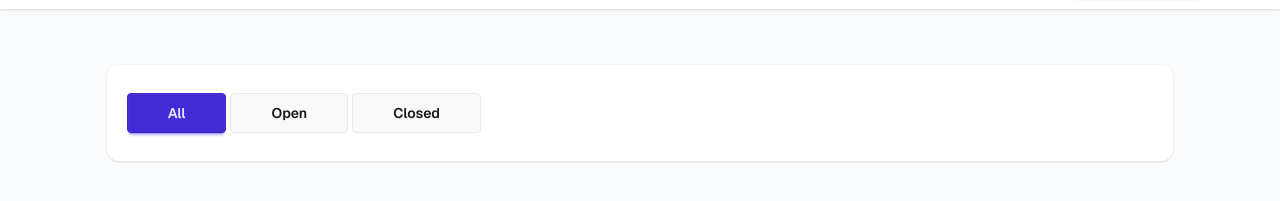
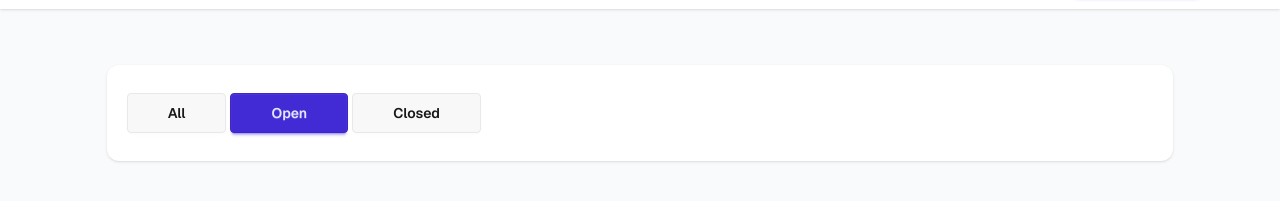
Before and after one commit to fahadbinferdous/A05, a plain HTML site: page home.html in a window 1280 px wide. Both pictures are taken after a click on the button "Open". Shown: the part 55-256 px from the top of the page. Drawn offline with nearby package versions, Linux system fonts and the light colour scheme.

Commit message:
fifth commit-filter buttons section completed

```diff
--- a/home.html
+++ b/home.html
@@ -41,9 +41,9 @@
     </header>
     <main class="w-5/6 mx-auto my-14">
         <Section class="bg-white px-5 py-7 shadow-sm rounded-xl">
-            <button class="btn btn-primary px-10">All</button>
-            <button class="btn px-10">Open</button>
-            <button class="btn px-10">Closed</button>
+            <button onclick="activeBtn('all-Btn')" id="all-Btn" class="btn btn-primary px-10">All</button>
+            <button onclick="activeBtn('open-Btn')" id="open-Btn" class="btn px-10">Open</button>
+            <button onclick="activeBtn('closed-Btn')" id="closed-Btn" class="btn px-10">Closed</button>
         </Section>
         <Section>
 
@@ -53,6 +53,6 @@
         </Section>
 
     </main>
-
+    <script src="home.js"></script>
 </body>
 </html>
--- /dev/null
+++ b/home.js
@@ -0,0 +1,26 @@
+
+
+const activeBtn=(id)=>{
+    document.getElementById('all-Btn').classList.remove('btn-primary')
+    document.getElementById('open-Btn').classList.remove('btn-primary')
+    document.getElementById('closed-Btn').classList.remove('btn-primary')
+
+    const selectedBtn=document.getElementById(id).classList.add('btn-primary')
+
+
+    if(id==='all-Btn'){
+
+    loadAllData()
+    }
+
+    else if (id==='open-Btn') {
+
+    loadOpenData()
+    }
+
+    else if (id==='closed-Btn') {
+
+    loadClosedData()
+    }
+
+}
```
